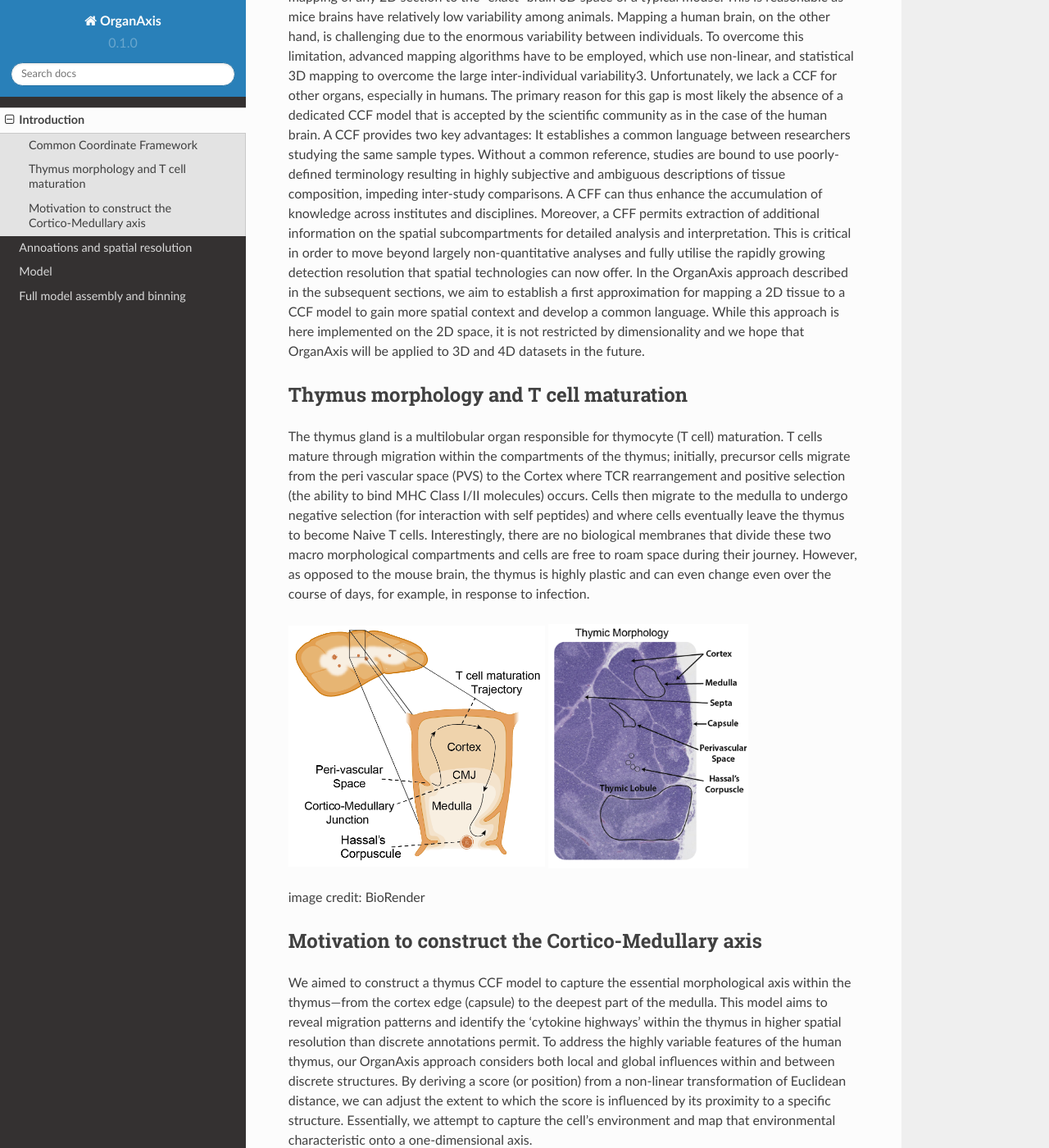
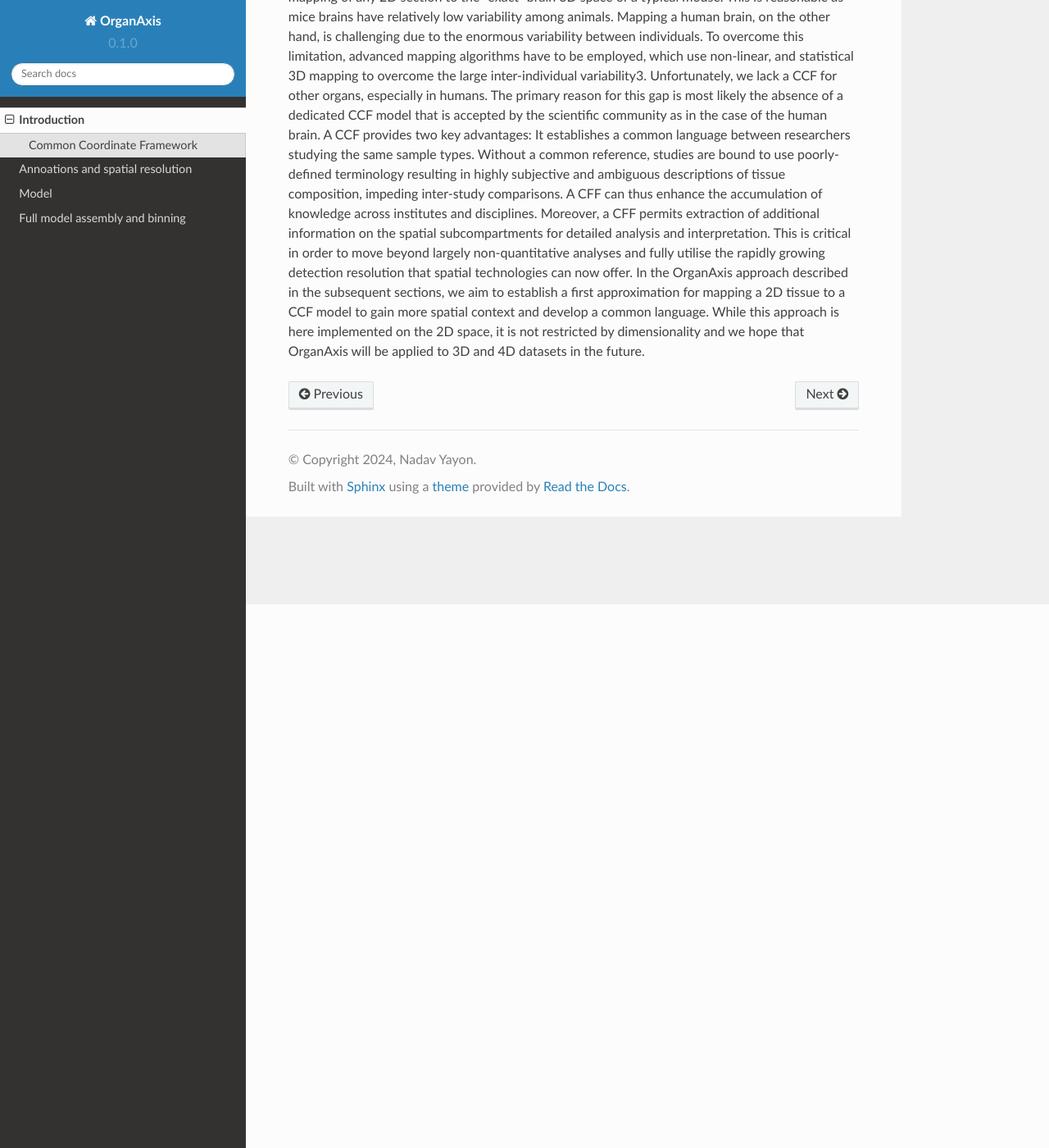
Before and after one commit to nadavyayon/organ_axis_tutorial, a Sphinx documentation site: the page built from docs/source/introduction.rst, in a window 1280 px wide and 1400 px high, scrolled down 663 px. Shown: the whole window at 82% size. Built offline with Sphinx 7.4.7 and the Read the Docs theme 2.0.0, drawn with Linux system fonts in a browser that asks for light colours.

Commit message:
Update introduction.rst

```diff
--- a/docs/source/introduction.rst
+++ b/docs/source/introduction.rst
@@ -9,28 +9,3 @@ A Common Coordinate Framework (CCF) is broadly defined as a set of rules that al
 The highly useful Allen Mouse Brain Atlas ( https://mouse.brain-map.org/static/atlas) is accompanied by computational tools that allow mapping of any 2D section to the “exact” brain 3D space of a typical mouse. This is reasonable as mice brains have relatively low variability among animals. Mapping a human brain, on the other hand, is challenging due to the enormous variability between individuals. To overcome this limitation, advanced mapping algorithms have to be employed, which use non-linear, and statistical 3D mapping to overcome the large inter-individual variability3. Unfortunately, we lack a CCF for other organs, especially in humans. The primary reason for this gap is most likely the absence of a dedicated CCF model that is accepted by the scientific community as in the case of the human brain.
 A CCF provides two key advantages: It establishes a common language between researchers studying the same sample types. Without a common reference, studies are bound to use poorly-defined terminology resulting in highly subjective and ambiguous descriptions of tissue composition, impeding inter-study comparisons. A CFF can thus enhance the accumulation of knowledge across institutes and disciplines. Moreover, a CFF permits extraction of additional information on the spatial subcompartments for detailed analysis and interpretation. This is critical in order to move beyond largely non-quantitative analyses and fully utilise the rapidly growing detection resolution that spatial technologies can now offer.
 In the OrganAxis approach described in the subsequent sections, we aim to establish a first approximation for mapping a 2D tissue to a CCF model to gain more spatial context and develop a common language. While this approach is here implemented on the 2D space, it is not restricted by dimensionality and we hope that OrganAxis will be applied to 3D and 4D datasets in the future.
-
-Thymus morphology and T cell maturation
------------------
-The thymus gland is a multilobular organ responsible for thymocyte (T cell) maturation. T cells mature through migration within the compartments of the thymus; initially, precursor cells migrate from the peri vascular space (PVS) to the Cortex where TCR rearrangement and positive selection (the ability to bind MHC Class I/II molecules) occurs.  Cells then migrate to the medulla to undergo negative selection (for interaction with self peptides) and where cells eventually leave the thymus to become Naive T cells.
-Interestingly, there are no biological membranes that divide these two macro morphological compartments and cells are free to roam space during their journey. However, as opposed to the mouse brain, the thymus is highly plastic and can even change even over the course of days, for example, in response to infection.
-
-|pic1| |pic2|
-
-.. |pic1| image:: images/illustration_T.PNG
-   :width: 45%
-image credit: BioRender
-
-.. |pic2| image:: images/morphology_paed.PNG
-   :width: 35%
-
-Motivation to construct the Cortico-Medullary axis
----------------
-We aimed to construct a thymus CCF model to capture the essential morphological axis within the thymus—from the cortex edge (capsule) to the deepest part of the medulla. This model aims to reveal migration patterns and identify the 'cytokine highways' within the thymus in higher spatial resolution than discrete annotations permit.
-To address the highly variable features of the human thymus, our OrganAxis approach considers both local and global influences within and between discrete structures. By deriving a score (or position) from a non-linear transformation of Euclidean distance, we can adjust the extent to which the score is influenced by its proximity to a specific structure. Essentially, we attempt to capture the cell's environment and map that environmental characteristic onto a one-dimensional axis.
-
-
-
-.. image:: images/cell_blind.PNG
-   :width: 50%
-image credit: DALL-E
```
